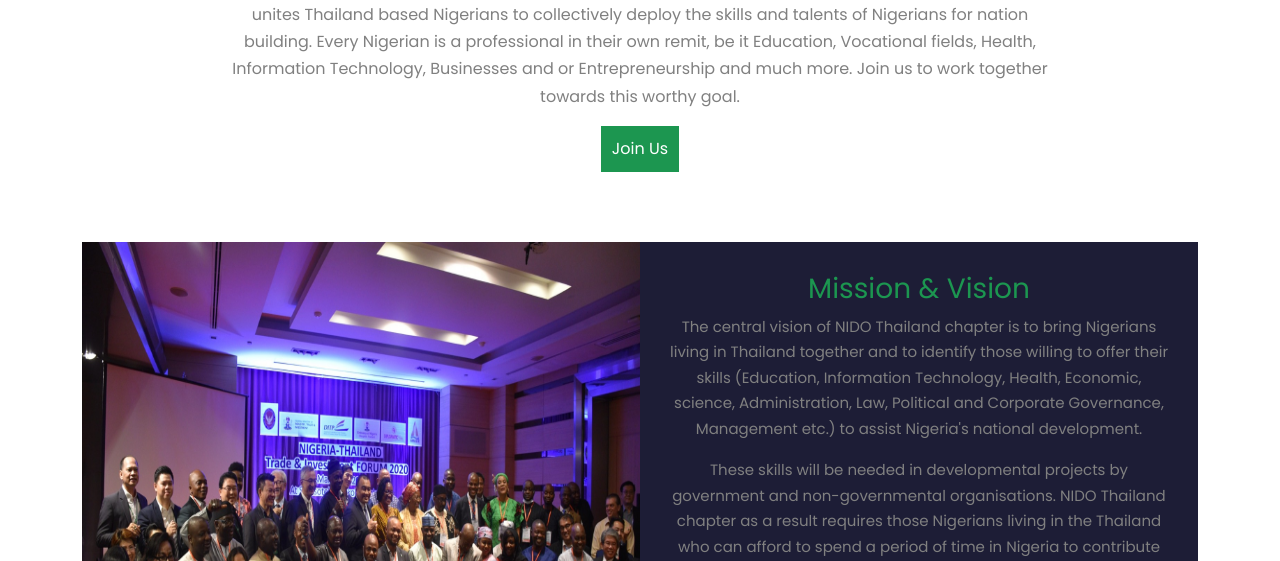
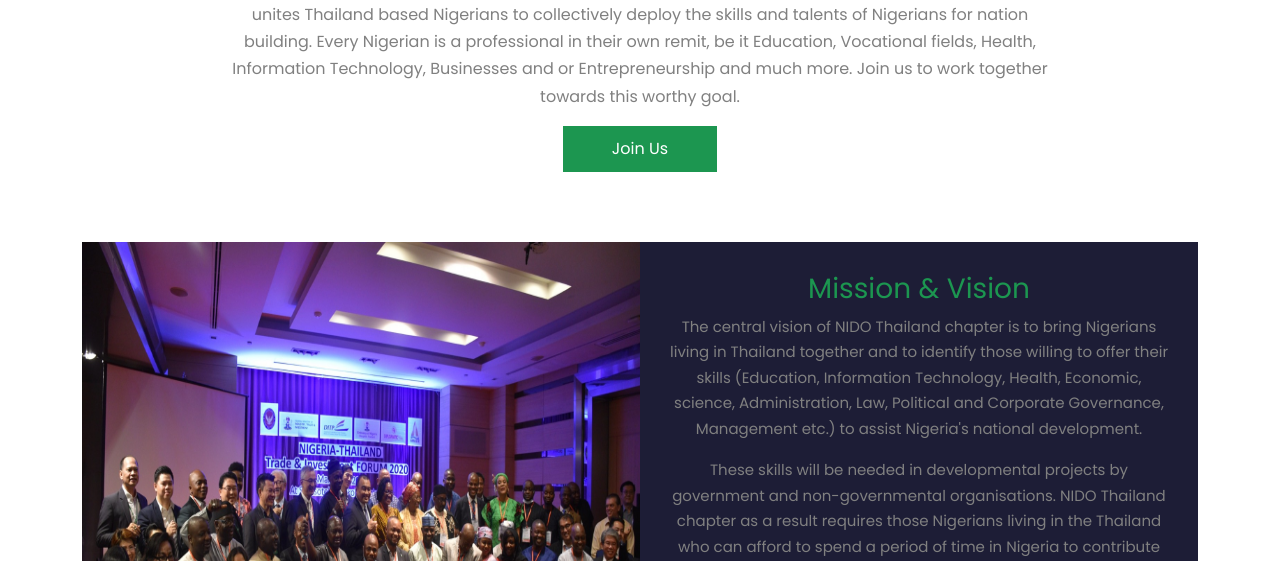
Before and after one commit to David-Orizu31/nido-thailand, a plain HTML site: page index.html in a window 1280 px wide. Shown: the part 792-1353 px from the top of the page. Drawn offline with Linux system fonts and the light colour scheme.

Commit message:
Update index.html

```diff
--- a/index.html
+++ b/index.html
@@ -151,7 +151,7 @@
          <h2 class="text-center">Welcome to Nigerians In Diaspora Organisation Thailand</h2>
          <p class="text-center">Nigerians in Diaspora Organisation (NIDO) is geared towards homeland development. This Organisation unites Thailand based Nigerians to collectively deploy the skills and talents of Nigerians for nation building. Every Nigerian is a professional in their own remit, be it Education, Vocational fields, Health, Information Technology, Businesses and or Entrepreneurship and much more. Join us to work together towards this worthy goal.</p>
          <div align="center">
-         <a href="#" class="btn btn-memform text-white">Join Us</a>
+         <a href="#" class="btn btn-memform text-white px-5">Join Us</a>
         </div>
         </div>
 
```
